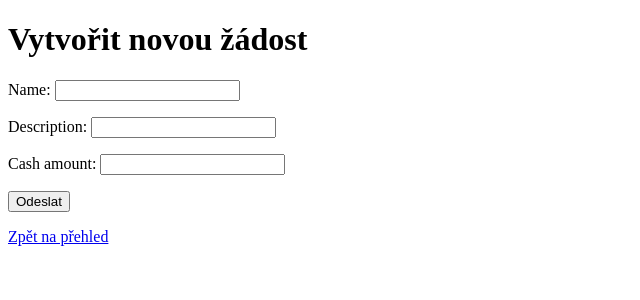
After one commit to VendyJ/data_merger, a Django app: page /microfund/add/ in a window 1280 px wide. The commit adds this page. Shown: the top 300 px of the page, without its empty margins (0-640 px from the left). Run offline with Django 5.2, Linux system fonts and the light colour scheme.

Commit message:
add request form

```diff
--- /dev/null
+++ b/microfund/templates/microfund/add_request.html
@@ -0,0 +1,18 @@
+<!DOCTYPE html>
+<html lang="cs">
+<head>
+    <meta charset="UTF-8">
+    <title>Nová žádost</title>
+</head>
+<body>
+    <h1>Vytvořit novou žádost</h1>
+
+    <form method="POST">
+        {% csrf_token %}
+        {{ form.as_p }}
+        <button type="submit">Odeslat</button>
+    </form>
+
+    <p><a href="/microfund/">Zpět na přehled</a></p>
+</body>
+</html>
--- a/microfund/templates/microfund/dashboard.html
+++ b/microfund/templates/microfund/dashboard.html
@@ -28,6 +28,8 @@
 <body>
     <h1>Žádosti o podporu</h1>
 
+    <h2><a href="{% url 'add_request' %}">+ Přidat novou žádost</a></h2>
+
     {% for req in requests %}
         <div class="request">
             <h2>{{ req.name }}</h2>
--- a/microfund/urls.py
+++ b/microfund/urls.py
@@ -3,5 +3,6 @@
 
 
 urlpatterns = [
-    path("", views.dashboard_view, name="dashboard")
+    path("", views.dashboard_view, name="dashboard"),
+    path("add/", views.add_request, name="add_request")
 ]
```
Also changed, not shown: db.sqlite3.
